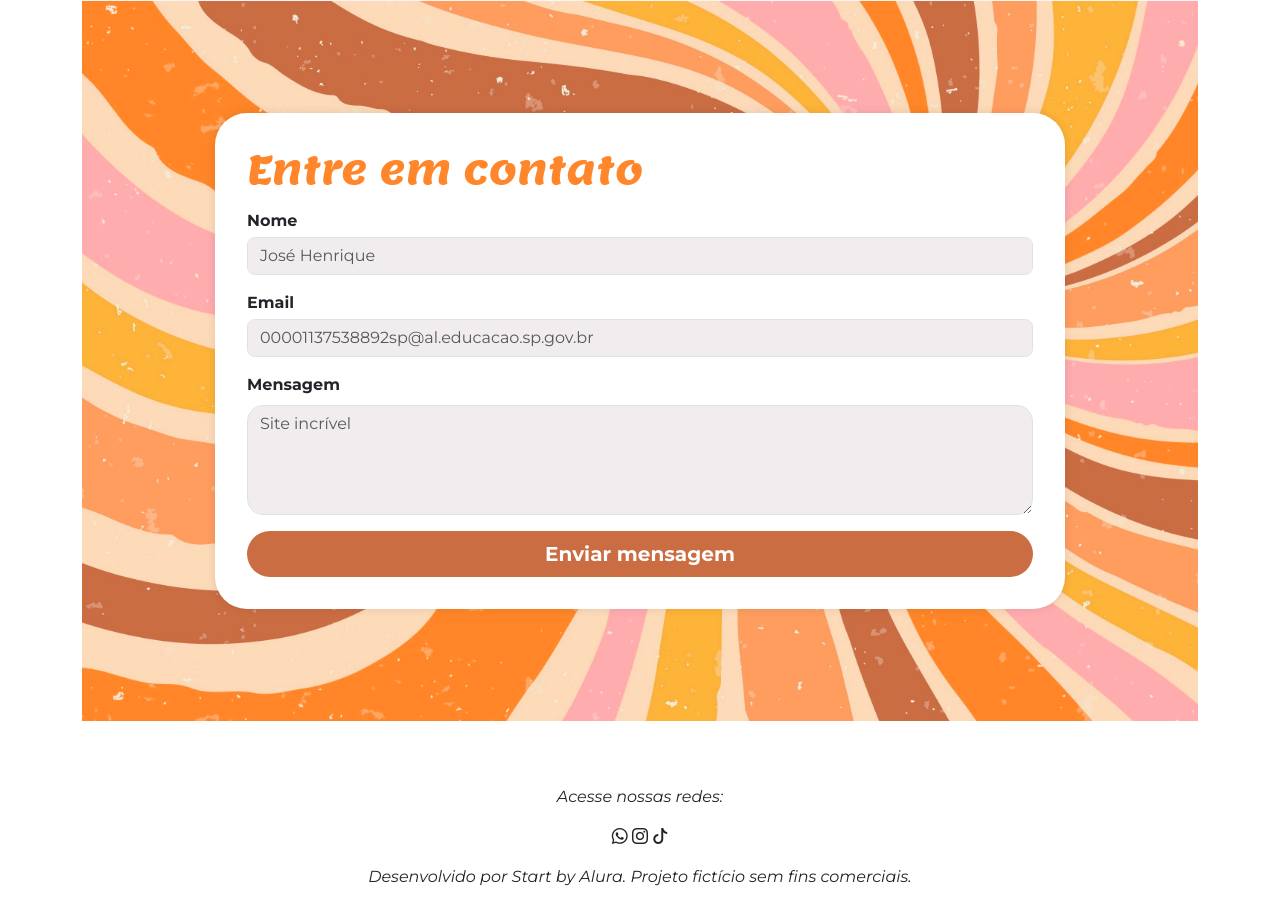
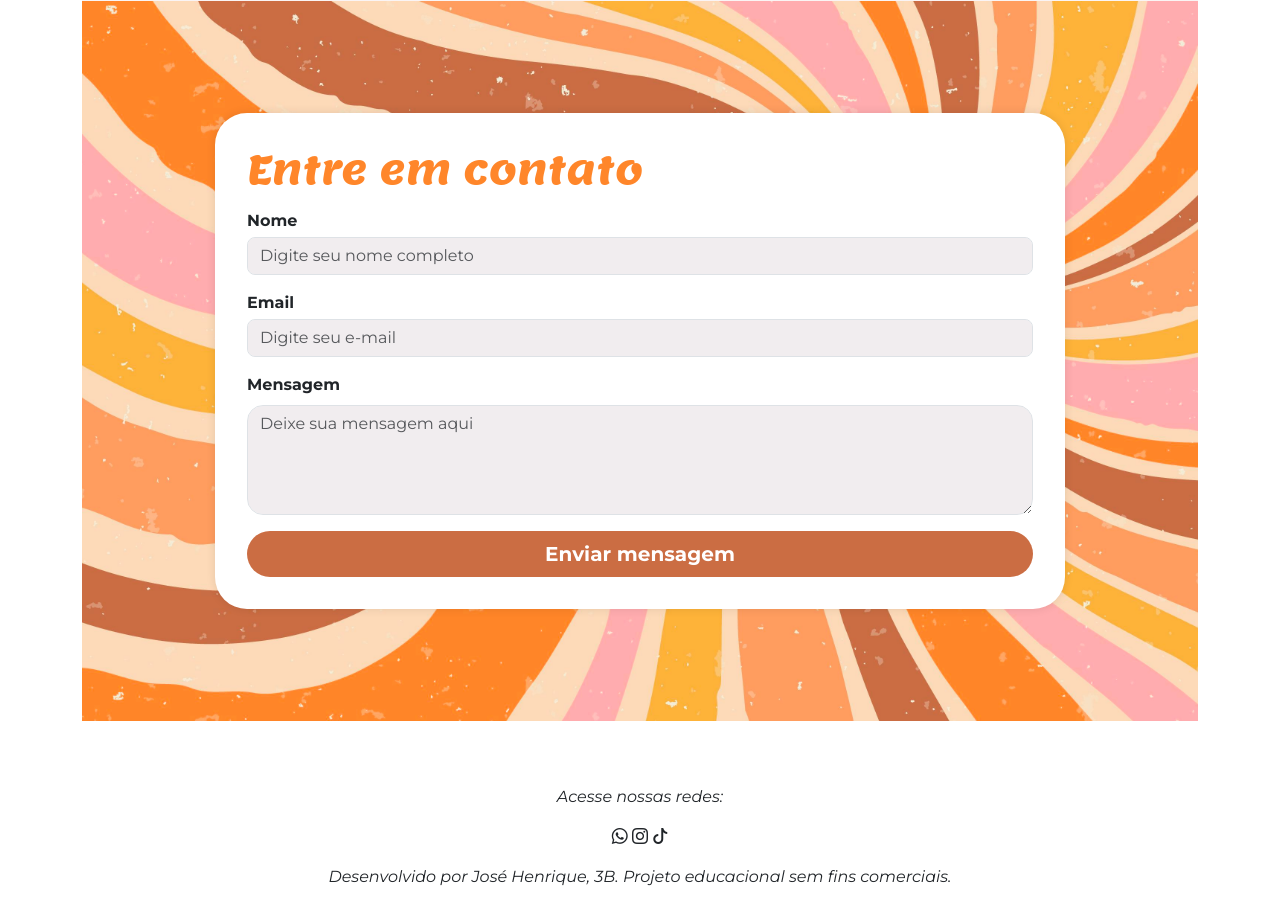
Before and after one commit to josephdohelipa/site-acess-vel, a plain HTML site: page index.html in a window 1280 px wide. Shown: the part 2260-3181 px from the top of the page. Drawn offline with nearby package versions, Linux system fonts and the light colour scheme.

Commit message:
index.html

```diff
--- a/index.html
+++ b/index.html
@@ -101,17 +101,17 @@
                         <div class="form-group mb-3">
                             <label for="nome">Nome</label>
                             <input type="text" id="nome" name="nome" class="form-control rounded-3 mt-1"
-                                placeholder="José Henrique">
+                                placeholder="Digite seu nome completo">
                         </div>
                         <div class="form-group mb-3">
                             <label for="email">Email</label>
                             <input type="email" id="email" name="email" class="form-control rounded-3 mt-1"
-                                placeholder="00001137538892sp@al.educacao.sp.gov.br">
+                                placeholder="Digite seu e-mail">
                         </div>
                         <div class="form-group mb-3">
                             <label for="mensagem">Mensagem</label>
                             <textarea id="mensagem" name="mensagem" class="form-control rounded-4 mt-2" rows="4"
-                                placeholder="Site incrível"></textarea>
+                                placeholder="Deixe sua mensagem aqui"></textarea>
                         </div>
                         <div class="d-grid gap-2">
                             <button type="submit" class="btn btn-primary btn-lg rounded-pill">Enviar
@@ -127,7 +127,7 @@
         <i class="bi bi-whatsapp"></i>
         <i class="bi bi-instagram"></i>
         <i class="bi bi-tiktok"></i>
-        <p class="mt-3">Desenvolvido por Start by Alura. Projeto fictício sem fins comerciais.</p>
+        <p class="mt-3">Desenvolvido por José Henrique, 3B. Projeto educacional sem fins comerciais.</p>
     </footer>
     <script src="https://cdnjs.cloudflare.com/ajax/libs/scrollReveal.js/4.0.9/scrollreveal.js"></script>
     <script src="script.js"></script>
```
